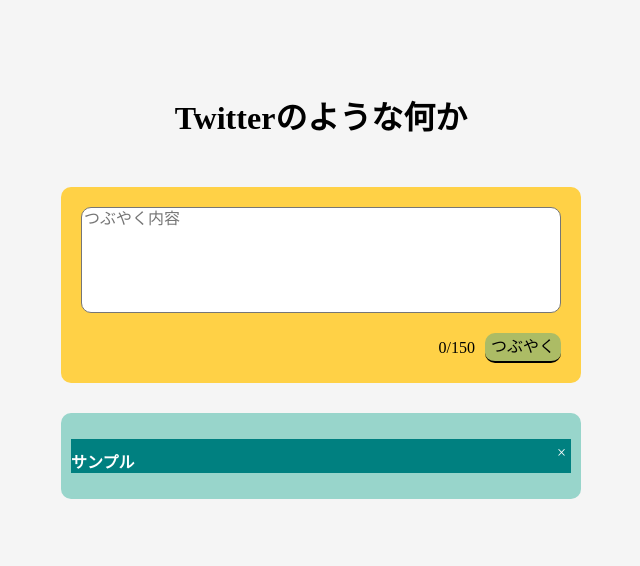
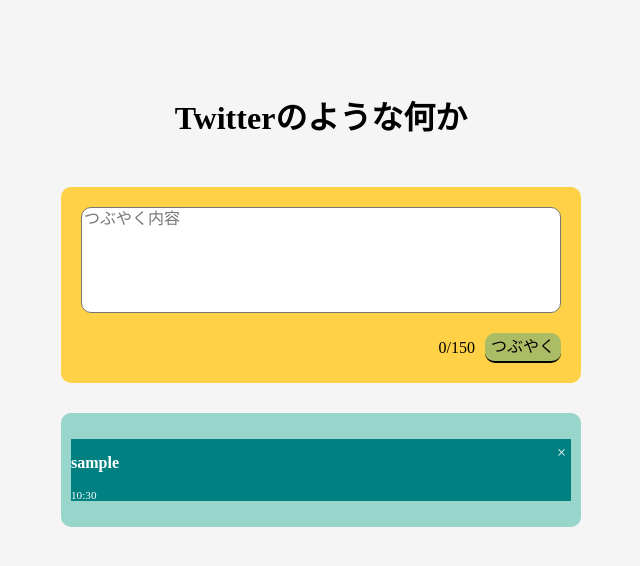
Before and after one commit to takiwaka/ReactPractice1, a React (Create React App) app: page / in a window 1280 px wide. Shown: the top 566 px of the page, without its empty margins (319-959 px from the left). Built offline with nearby package versions, Linux system fonts and the light colour scheme.

Commit message:
時刻も合わせて削除できるように変更(展開がうまくできない)

```diff
--- a/src/App.jsx
+++ b/src/App.jsx
@@ -3,12 +3,8 @@
 
 export const App = () => {
   const [tweetText, setTweetText] = useState("");
-
-  const [posetedText, setPostedText] = useState([
-    "サンプル"
-  ]);
-
-  const [tweetTime, setTweetTime] = useState([""]);
+  const [posetedText, setPostedText] = useState(["sample"]);
+  const [tweetTime, setTweetTime] = useState(["10:30"]);
 
   const onClickAdd = () => {
     if (tweetText === "") return;
@@ -31,6 +27,7 @@
     const newTime = [...tweetTime, currentTime];
     console.log(newTime);
     setTweetTime(newTime);
+
     setPostedText(newTweet);
     setTweetText("");
   };
@@ -41,8 +38,11 @@
 
   const onClickRemove = (index) => {
     const newTimeline = [...posetedText];
+    const newTimeStamp = [...tweetTime];
     newTimeline.splice(index, 1);
+    newTimeStamp.splice(index, 1);
     setPostedText(newTimeline);
+    setTweetTime(newTimeStamp);
   };
 
   return (
@@ -62,22 +62,21 @@
 
       <TimelineStyled>
         <TimelineListStyled>
-          {posetedText.map((tweet, index) => {
-            const tweetTime01 = [...tweetTime];
-            console.log(tweetTime01);
+          {posetedText.map((text, index) => {
             return (
-              <TimelineRowStyled key={tweet + index}>
+              <TimelineRowStyled key={text + index}>
                 <TimelineDeleteStyled
-                  onClick={() => onClickRemove(index)}
+                  onClick={() => {
+                    onClickRemove(index, posetedText);
+                  }}
                 >
                   ×
                 </TimelineDeleteStyled>
-
                 <TimelineTextStyled>
-                  {tweet}
+                  {text}
                 </TimelineTextStyled>
                 <TimelinePostTimeStyled>
-                  {tweetTime01}
+                  {tweetTime}
                 </TimelinePostTimeStyled>
               </TimelineRowStyled>
             );
```
